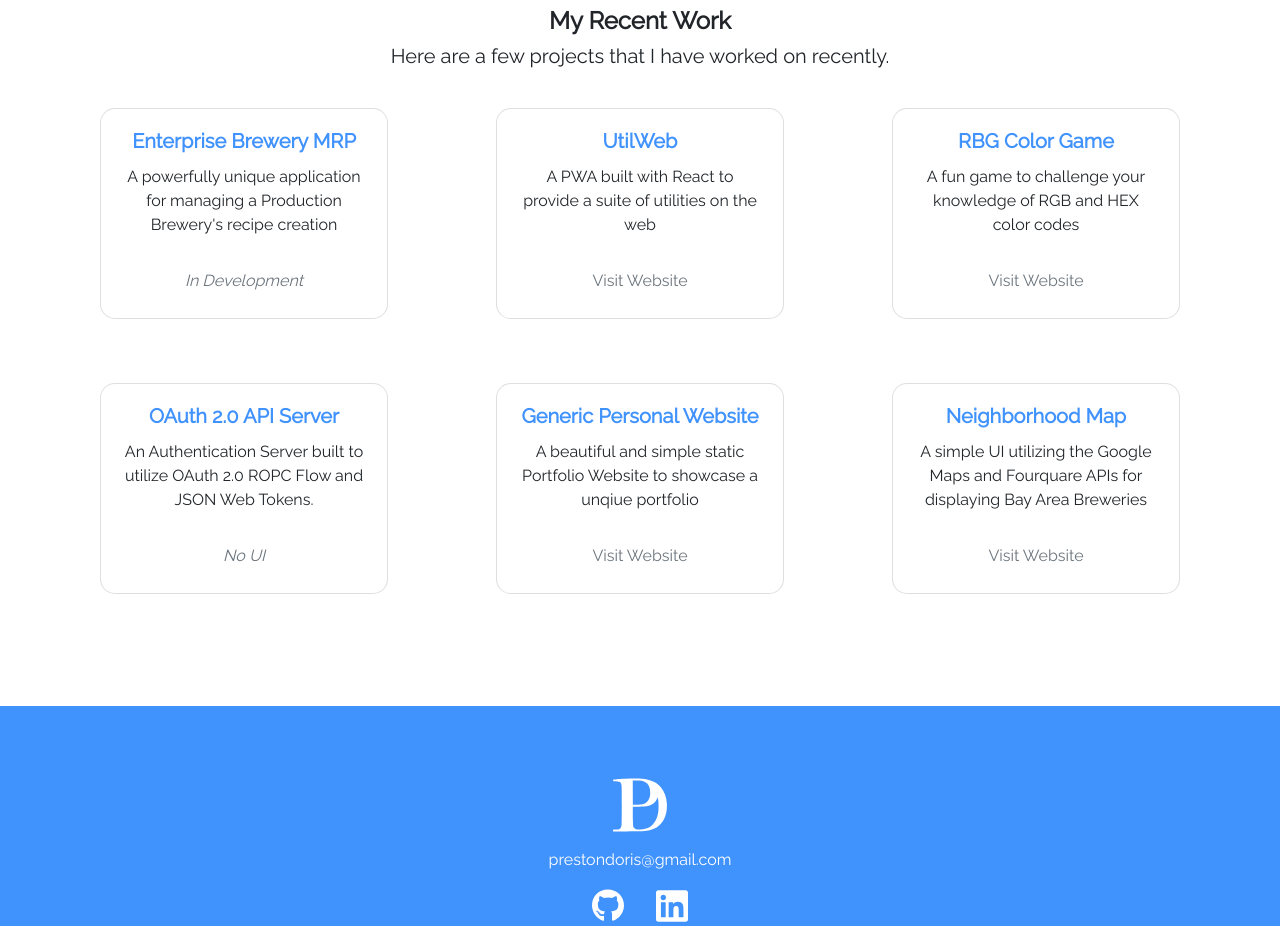
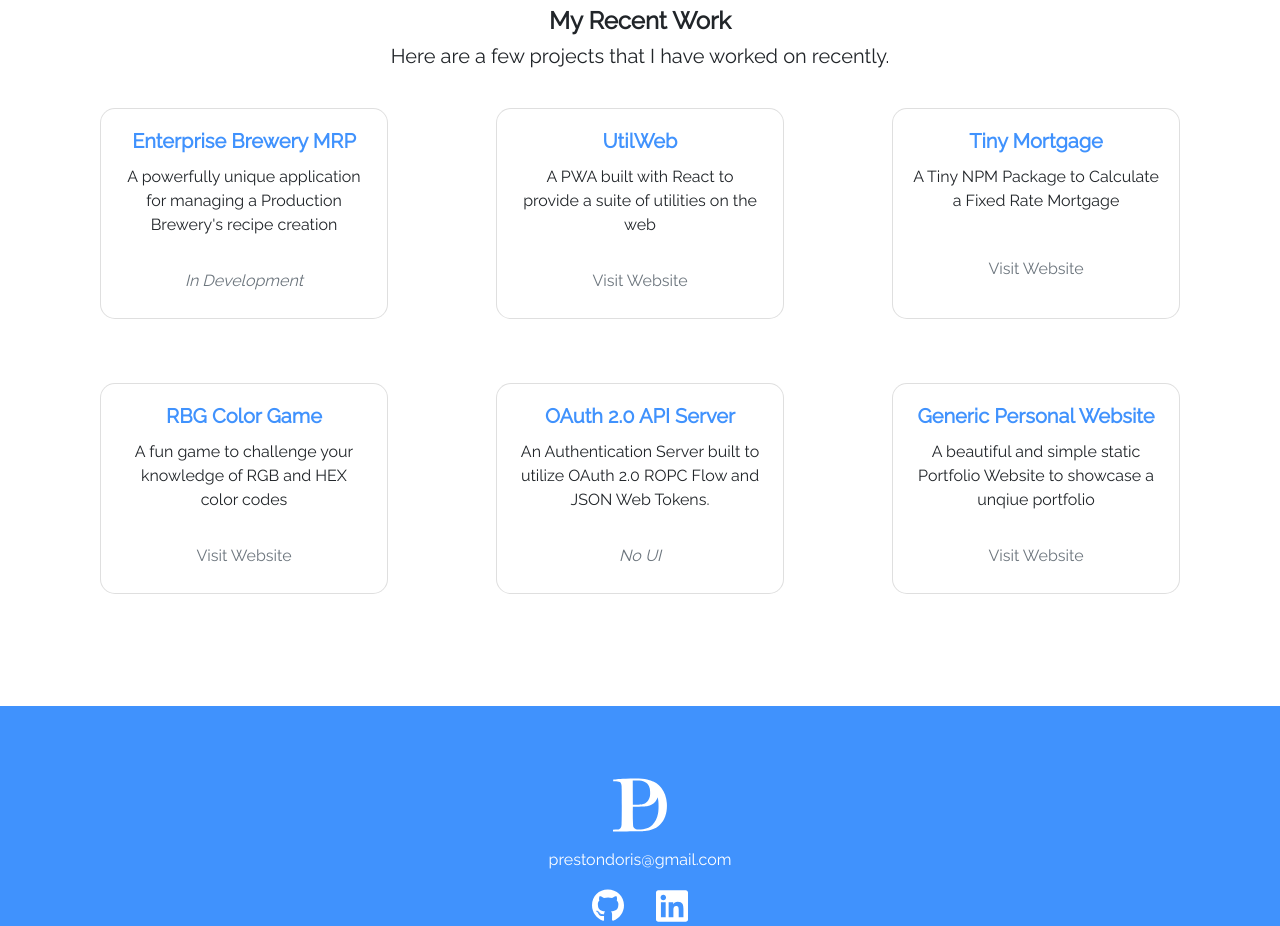
Before and after one commit to prestondoris/preston-doris, a React (Create React App) app: page / in a window 1280 px wide. Shown: the part 2260-3186 px from the top of the page. Built offline with nearby package versions, Linux system fonts and the light colour scheme.

Commit message:
Changed the data for a project card
The new data is for Tiny Mortgage

```diff
--- a/src/Projects.js
+++ b/src/Projects.js
@@ -20,6 +20,13 @@ function Projects() {
       fontStyle:'none'
     },
     {
+      title: 'Tiny Mortgage',
+      text: 'A Tiny NPM Package to Calculate a Fixed Rate Mortgage',
+      url: 'https://www.npmjs.com/package/tiny-mortgage',
+      urlText: 'Visit Website',
+      fontStyle: 'none',
+    },
+    {
       title:'RBG Color Game',
       text:'A fun game to challenge your knowledge of RGB and HEX color codes',
       url:'https://pdoris-react-colorgame.herokuapp.com/',
@@ -39,13 +46,6 @@ function Projects() {
       url: 'http://pd-generic-portfolio-site.s3-website-us-west-1.amazonaws.com/',
       urlText:'Visit Website',
       fontStyle:'none'
-    },
-    {
-      title:'Neighborhood Map',
-      text:'A simple UI utilizing the Google Maps and Fourquare APIs for displaying Bay Area Breweries',
-      url: 'http://pd-generic-portfolio-site.s3-website-us-west-1.amazonaws.com/NeighborhoodMap/index.html',
-      urlText:'Visit Website',
-      fontStyle:'none',
     }
   ]
   let projects = projectData.map(project => (
```
